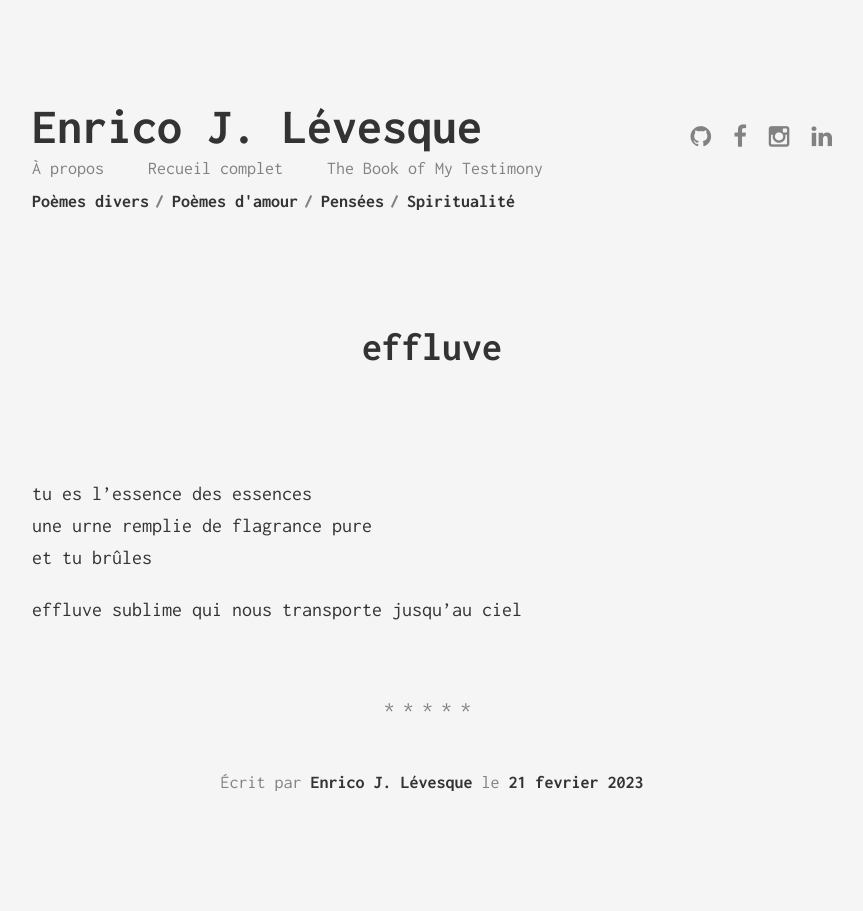
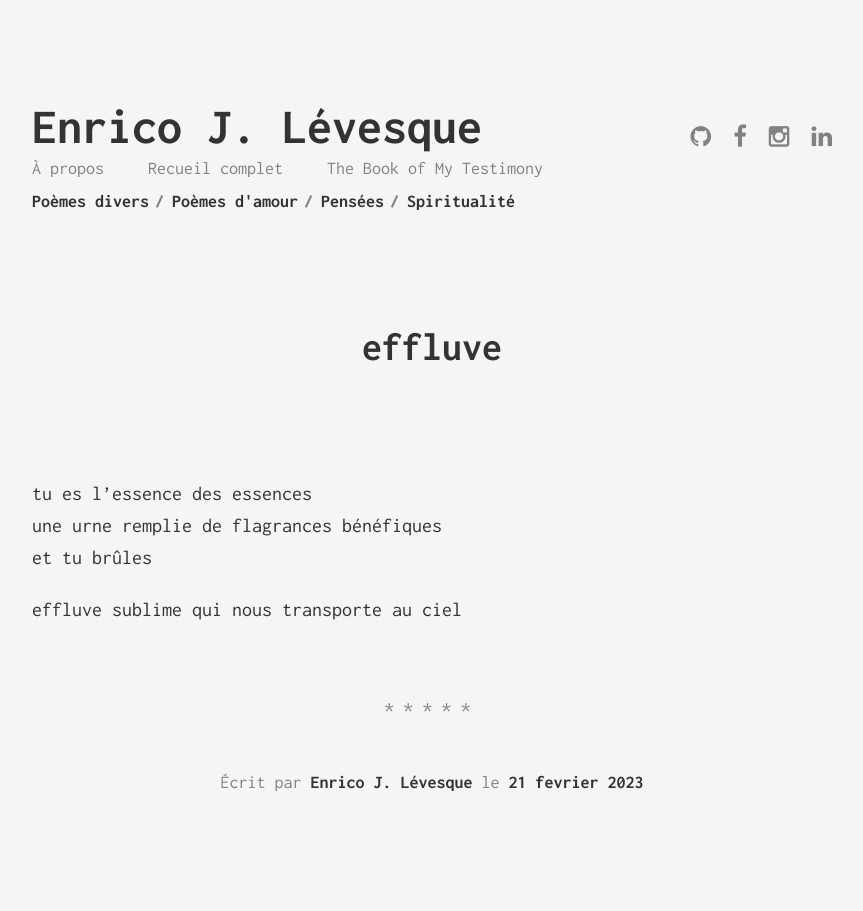
Before and after one commit to enricoJL/enricojl.github.io, a Jekyll site: the page built from _posts/2023-02-21-effluve.md, in a window 1280 px wide. Shown: the whole page, without its empty margins (208-1071 px from the left). Built offline with Jekyll 4.4.1, drawn with Linux system fonts in a browser that asks for light colours.

Commit message:
last review

```diff
--- a/_posts/2023-02-21-effluve.md
+++ b/_posts/2023-02-21-effluve.md
@@ -6,7 +6,7 @@ categories: "spirituel"
 ---
 
 tu es l'essence des essences
-une urne remplie de flagrance pure
+une urne remplie de flagrances bénéfiques
 et tu brûles
 
-effluve sublime qui nous transporte jusqu'au ciel
+effluve sublime qui nous transporte au ciel
```
